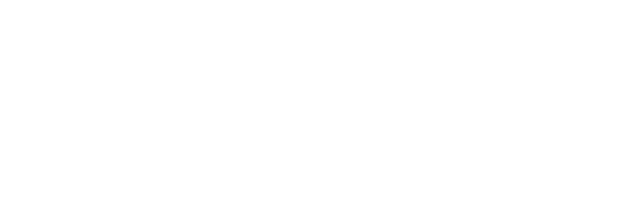
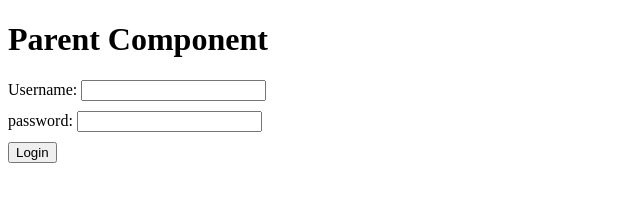
Before and after one commit to acciojob/lift-state-up-5-Siddharthirkal, a React app: page / in a window 1280 px wide. Shown: the whole page, without its empty margins (0-640 px from the left). Built offline with nearby package versions, Linux system fonts and the light colour scheme.

Commit message:
Added App.js and LoginForm.js

```diff
--- a/src/components/App.js
+++ b/src/components/App.js
@@ -1,13 +1,25 @@
-
-import React from "react";
+import React,{useState} from "react";
 import './../styles/App.css';
+import LoginForm from "./LoginForm";
 
 const App = () => {
+  const [isLoggedIn, setIsLoggedIn] = useState(false);
+
+  function handleLogin(){
+    setIsLoggedIn(true);
+  }
+
   return (
     <div>
         {/* Do not remove the main div */}
+        <h1>Parent Component</h1>
+        {isLoggedIn ? (
+          <h2>You are logged in!</h2>
+        ) : (
+          <LoginForm onLogin={handleLogin}/>
+        )}
     </div>
-  )
-}
+  );
+};
 
 export default App
--- /dev/null
+++ b/src/components/LoginForm.js
@@ -0,0 +1,30 @@
+import React,{useState} from "react";
+function LoginForm({onLogin}){
+    const [username,setUsername] = useState("");
+    const [password,setPassword] = useState("");
+
+    function handleSubmit(e){
+        e.preventDefault();
+        onLogin();
+    }
+
+    return(
+        <form onSubmit={handleSubmit}>
+            <div style={{marginBottom:"10px"}}>
+                <label>Username: </label>
+                <input type="text" value={username} onChange={(e) => setUsername(e.target.value)}
+                />
+            </div>
+
+            <div style={{marginBottom:"10px"}}>
+                <label>password: </label>
+                <input type="password" value={password}
+                onChange={(e) => setPassword(e.target.value)}
+                />
+            </div>
+            <button type="submit">Login</button>
+        </form>
+    );
+}
+
+export default LoginForm;
```
Also changed, not shown: src/index.html (+1 -0 lines), 1 other file.
